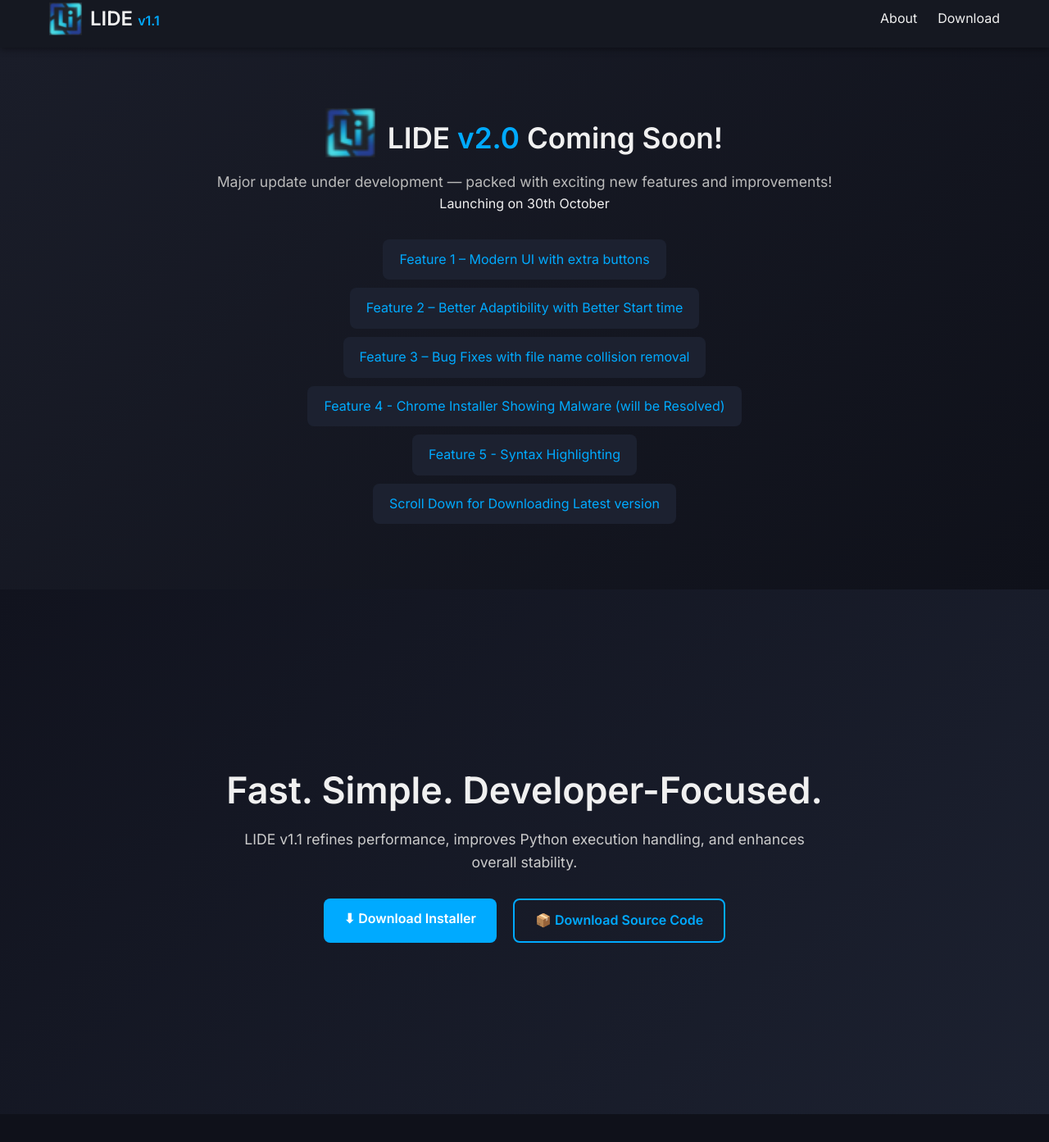
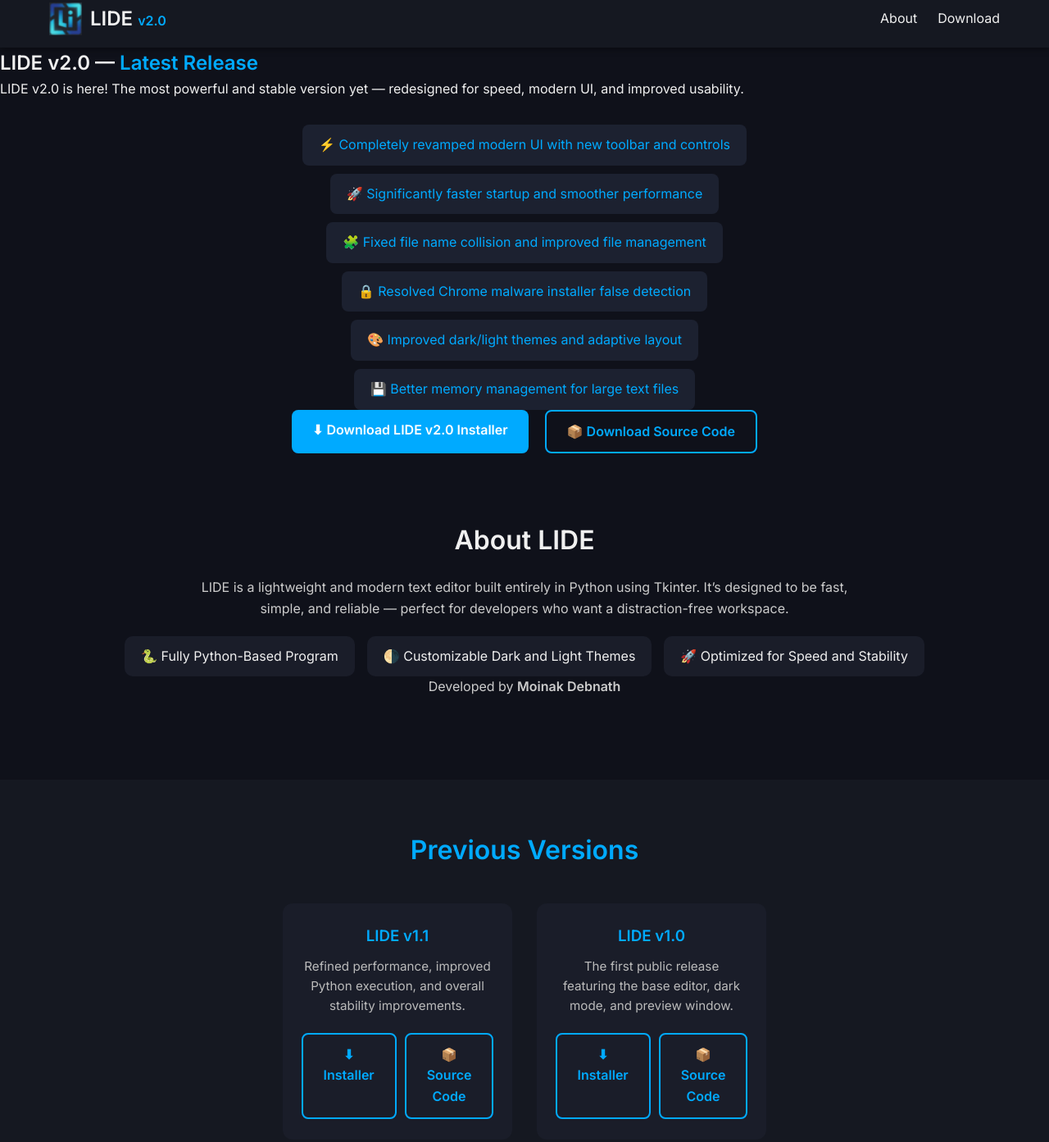
Before and after one commit to Codebyte15/Lide_Code, a plain HTML site: page index.html in a window 1280 px wide. Shown: the part 12-1405 px from the top of the page at 82% size. Drawn offline with Linux system fonts and the light colour scheme.

Commit message:
New Version

```diff
--- a/index.html
+++ b/index.html
@@ -11,7 +11,7 @@
   <header class="navbar">
     <div class="logo">
       <img src="lide.png" alt="LIDE Logo" />
-      <h1>LIDE <span class="version">v1.1</span></h1>
+      <h1>LIDE <span class="version">v2.0</span></h1>
     </div>
     <nav>
       <ul>
@@ -21,40 +21,27 @@
     </nav>
   </header>
 
-  <!-- 🚀 LIDE 2.0 COMING SECTION -->
-  <section class="coming-soon">
-    <div class="coming-container">
-      <div class="coming-logo">
-        <img src="lide.png" alt="LIDE Logo">
-        <h2>LIDE <span class="highlight">v2.0</span> Coming Soon!</h2>
-      </div>
-      <p class="coming-desc">
-        Major update under development — packed with exciting new features and improvements!
-		<center> Launching on 30th October </center>
-      </p>
-      <div class="features">
-        <!-- ✨ You can list features here later -->
-        <ul>
-          <li>Feature 1 – Modern UI with extra buttons</li>
-          <li>Feature 2 – Better Adaptibility with Better Start time</li>
-          <li>Feature 3 – Bug Fixes with file name collision removal </li>
-		  <li>Feature 4 - Chrome Installer Showing Malware (will be Resolved)</li>
-		  <li>Feature 5 - Syntax Highlighting </li>
-		  <li><center>Scroll Down for Downloading Latest version</center></li>
-        </ul>
-      </div>
+  <!-- 🚀 LIDE v2.0 LATEST RELEASE SECTION -->
+  <section id="download" class="latest-release">
+    <h2>LIDE v2.0 — <span class="highlight">Latest Release</span></h2>
+    <p class="release-desc">
+      LIDE v2.0 is here! The most powerful and stable version yet — redesigned for speed, modern UI, and improved usability.
+    </p>
+
+    <div class="features">
+      <ul>
+        <li>⚡ Completely revamped modern UI with new toolbar and controls</li>
+        <li>🚀 Significantly faster startup and smoother performance</li>
+        <li>🧩 Fixed file name collision and improved file management</li>
+        <li>🔒 Resolved Chrome malware installer false detection</li>
+        <li>🎨 Improved dark/light themes and adaptive layout</li>
+        <li>💾 Better memory management for large text files</li>
+      </ul>
     </div>
-  </section>
 
-  <!-- HERO SECTION -->
-  <section class="hero">
-    <div class="hero-content">
-      <h2>Fast. Simple. Developer-Focused.</h2>
-      <p>LIDE v1.1 refines performance, improves Python execution handling, and enhances overall stability.</p>
-      <div class="buttons">
-        <a href="downloads/LIDE_v1.1_Setup.exe" class="btn primary">⬇ Download Installer</a>
-        <a href="downloads/LIDE_v1.1_Source.zip" class="btn secondary">📦 Download Source Code</a>
-      </div>
+    <div class="buttons">
+      <a href="https://github.com/Moinak15/LIDE_editor/releases/download/v2.0.0/LIDE_v2.0.0_Setup.zip" class="btn primary">⬇ Download LIDE v2.0 Installer</a>
+      <a href="https://github.com/Moinak15/LIDE_editor/releases/download/v2.0.0/LIDE_v2.0.0_Source.zip" class="btn secondary">📦 Download Source Code</a>
     </div>
   </section>
 
@@ -77,14 +64,25 @@
   <section id="history" class="history">
     <h2>Previous Versions</h2>
     <div class="version-list">
+
+      <div class="version-card">
+        <h3>LIDE v1.1</h3>
+        <p>Refined performance, improved Python execution, and overall stability improvements.</p>
+        <div class="buttons small">
+          <a href="https://github.com/Moinak15/LIDE_editor/releases/download/v1.1.0/LIDE_v1.1.0_Setup.exe" class="btn secondary">⬇ Installer</a>
+          <a href="https://github.com/Moinak15/LIDE_editor/releases/download/v1.0.0/LIDE_v1.0.0_Source.zip" class="btn secondary">📦 Source Code</a>
+        </div>
+      </div>
+
       <div class="version-card">
         <h3>LIDE v1.0</h3>
         <p>The first public release featuring the base editor, dark mode, and preview window.</p>
         <div class="buttons small">
-          <a href="downloads/LIDE_v1.0_Setup.exe" class="btn secondary">⬇ Installer</a>
-          <a href="downloads/LIDE_v1.0_Source.zip" class="btn secondary">📦 Source Code</a>
+          <a href="https://github.com/Moinak15/LIDE_editor/releases/download/v1.0.0/LIDE_v1.0.0_Setup.exe" class="btn secondary">⬇ Installer</a>
+          <a href="https://github.com/Moinak15/LIDE_editor/releases/download/v1.0.0/LIDE_v1.0.0_Source.zip" class="btn secondary">📦 Source Code</a>
         </div>
       </div>
+
     </div>
   </section>
 
```
